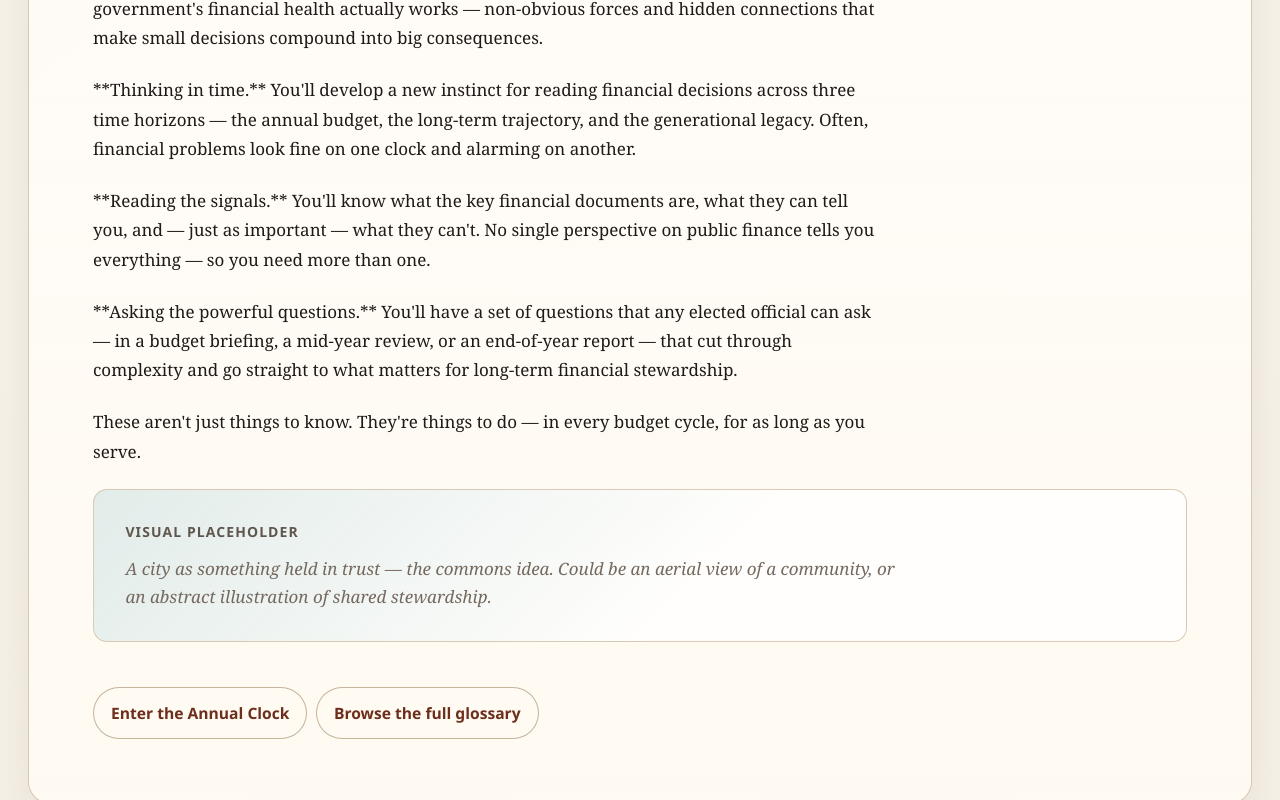
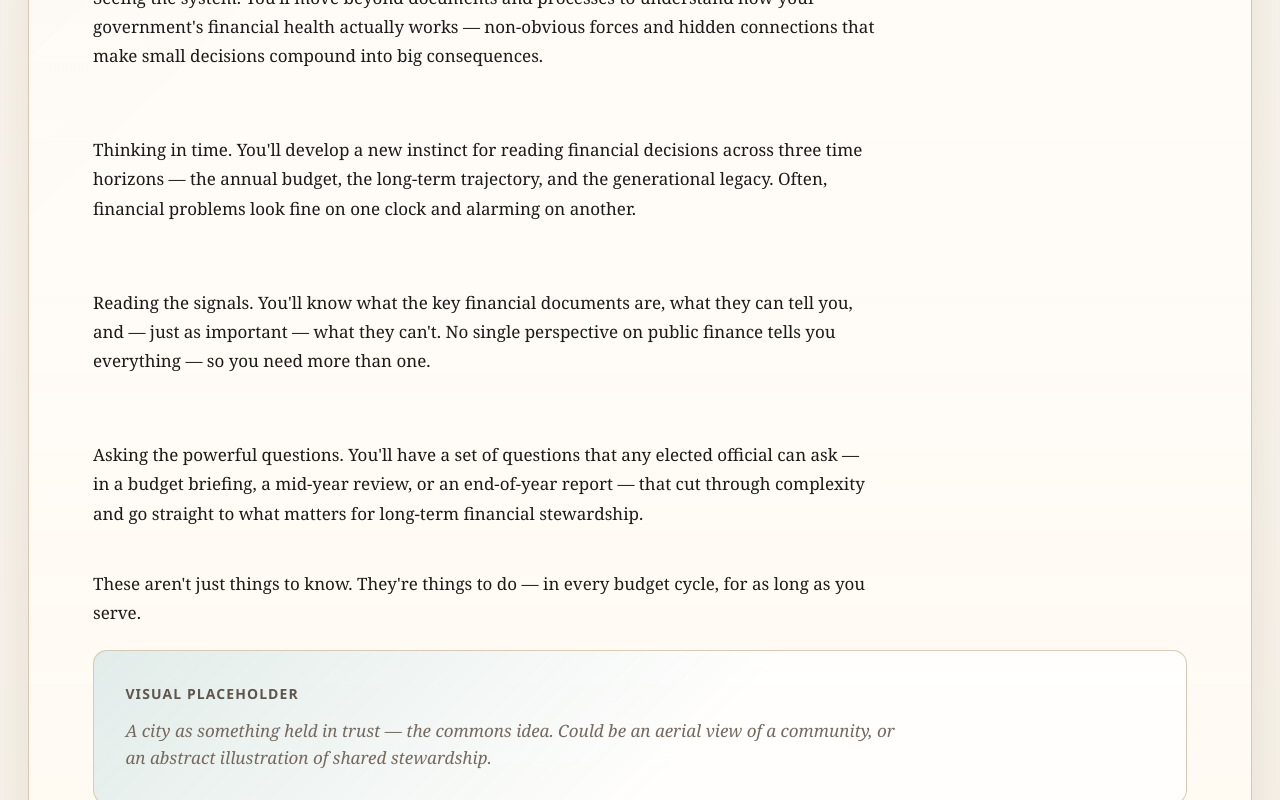
Before and after one commit to SKavanagh13/Seeing-the-System, a React (Vite) app: page / in a window 1280 px wide. Shown: the part 1480-2280 px from the top of the page. Built offline with nearby package versions, Linux system fonts and the light colour scheme.

Commit message:
PR12: Refine prologue CTA and guide goals (#17)

```diff
--- a/content/prologue.md
+++ b/content/prologue.md
@@ -22,13 +22,13 @@ That's the job.
 
 You don't need to be a public finance expert. That's what your finance director is for. What you do need is something different — the ability to be a powerful steward of your community's financial health and a confident participant in the decisions that shape it. That's what this guide is for.
 
-**Seeing the system.** You'll move beyond documents and processes to understand how your government's financial health actually works — non-obvious forces and hidden connections that make small decisions compound into big consequences.
+[GOAL]Seeing the system.|You'll move beyond documents and processes to understand how your government's financial health actually works — non-obvious forces and hidden connections that make small decisions compound into big consequences.[/GOAL]
 
-**Thinking in time.** You'll develop a new instinct for reading financial decisions across three time horizons — the annual budget, the long-term trajectory, and the generational legacy. Often, financial problems look fine on one clock and alarming on another.
+[GOAL]Thinking in time.|You'll develop a new instinct for reading financial decisions across three time horizons — the annual budget, the long-term trajectory, and the generational legacy. Often, financial problems look fine on one clock and alarming on another.[/GOAL]
 
-**Reading the signals.** You'll know what the key financial documents are, what they can tell you, and — just as important — what they can't. No single perspective on public finance tells you everything — so you need more than one.
+[GOAL]Reading the signals.|You'll know what the key financial documents are, what they can tell you, and — just as important — what they can't. No single perspective on public finance tells you everything — so you need more than one.[/GOAL]
 
-**Asking the powerful questions.** You'll have a set of questions that any elected official can ask — in a budget briefing, a mid-year review, or an end-of-year report — that cut through complexity and go straight to what matters for long-term financial stewardship.
+[GOAL]Asking the powerful questions.|You'll have a set of questions that any elected official can ask — in a budget briefing, a mid-year review, or an end-of-year report — that cut through complexity and go straight to what matters for long-term financial stewardship.[/GOAL]
 
 These aren't just things to know. They're things to do — in every budget cycle, for as long as you serve.
 
--- a/src/pages/HomePage.tsx
+++ b/src/pages/HomePage.tsx
@@ -1,10 +1,18 @@
+import { Fragment } from 'react'
 import { NavLink } from 'react-router-dom'
 
+import { GlossaryTerm } from '../components/GlossaryTerm'
 import { ChapterRenderer } from '../components/chapter/ChapterRenderer'
 import { getChapterContent } from '../lib/chapterContent'
+import type { ChapterRenderNode } from '../lib/chapterCards'
+import {
+  parseInlineGlossary,
+  type InlineContentNode,
+} from '../lib/contentParser'
 
 export function HomePage() {
   const prologue = getChapterContent('prologue')
+  const contentSegments = buildContentSegments(prologue.nodes)
 
   return (
     <section className="page home-page">
@@ -13,16 +21,115 @@ export function HomePage() {
         <h1 className="page__title chapter-page__title">{prologue.title}</h1>
       </header>
 
-      <ChapterRenderer nodes={prologue.nodes} />
+      {contentSegments.map((segment, index) =>
+        segment.type === 'chapter' ? (
+          <ChapterRenderer key={`chapter-${index}`} nodes={segment.nodes} />
+        ) : (
+          <GoalBlock
+            key={`goal-${segment.goal.lead}-${index}`}
+            lead={segment.goal.lead}
+            body={segment.goal.body}
+          />
+        ),
+      )}
 
-      <div className="home-page__actions">
-        <NavLink to="/annual-clock" className="home-page__link">
-          Enter the Annual Clock
-        </NavLink>
-        <NavLink to="/glossary" className="home-page__link">
-          Browse the full glossary
+      <div className="home-page__primary-cta-wrap">
+        <NavLink to="/annual-clock" className="home-page__primary-cta">
+          Begin with the Annual Clock {'\u2192'}
         </NavLink>
       </div>
     </section>
   )
 }
+
+function GoalBlock({ lead, body }: GoalMarkup) {
+  return (
+    <p className="chapter-paragraph home-page__goal-block">
+      <span className="home-page__goal-lead">
+        <InlineContent text={lead} />
+      </span>{' '}
+      <InlineContent text={body} />
+    </p>
+  )
+}
+
+type GoalMarkup = {
+  lead: string
+  body: string
+}
+
+type ContentSegment =
+  | { type: 'chapter'; nodes: ChapterRenderNode[] }
+  | { type: 'goal'; goal: GoalMarkup }
+
+function buildContentSegments(nodes: ChapterRenderNode[]): ContentSegment[] {
+  const segments: ContentSegment[] = []
+  let currentNodes: ChapterRenderNode[] = []
+
+  for (const node of nodes) {
+    const goal = getGoalMarkup(node)
+
+    if (!goal) {
+      currentNodes.push(node)
+      continue
+    }
+
+    if (currentNodes.length > 0) {
+      segments.push({ type: 'chapter', nodes: currentNodes })
+      currentNodes = []
+    }
+
+    segments.push({ type: 'goal', goal })
+  }
+
+  if (currentNodes.length > 0) {
+    segments.push({ type: 'chapter', nodes: currentNodes })
+  }
+
+  return segments
+}
+
+function getGoalMarkup(node: ChapterRenderNode): GoalMarkup | null {
+  if (node.type !== 'paragraph') {
+    return null
+  }
+
+  const match = node.text.match(/^\[GOAL\]([^|]+)\|(.+)\[\/GOAL\]$/)
+
+  if (!match) {
+    return null
+  }
+
+  return {
+    lead: match[1].trim(),
+    body: match[2].trim(),
+  }
+}
+
+function InlineContent({ text }: { text: string }) {
+  const nodes = parseInlineGlossary(text)
+
+  return (
+    <>
+      {nodes.map((node, index) => (
+        <InlineNode key={createInlineKey(node, index)} node={node} />
+      ))}
+    </>
+  )
+}
+
+function InlineNode({ node }: { node: InlineContentNode }) {
+  if (node.type === 'text') {
+    return <Fragment>{node.text}</Fragment>
+  }
+
+  return <GlossaryTerm termKey={node.termKey}>{node.displayText}</GlossaryTerm>
+}
+
+function createInlineKey(node: InlineContentNode, index: number) {
+  if (node.type === 'text') {
+    return `text-${index}-${node.text}`
+  }
+
+  return `glossary-${index}-${node.termKey}-${node.displayText}`
+}
--- a/src/styles.css
+++ b/src/styles.css
@@ -221,6 +221,47 @@ select {
 .home-page {
   display: grid;
   gap: 2.4rem;
+}
+
+.home-page__goal-block {
+  margin: 0;
+  color: #1A1A18;
+}
+
+.home-page__goal-block + .home-page__goal-block {
+  margin-top: 24px;
+}
+
+.home-page__goal-lead {
+  font-weight: 500;
+}
+
+.home-page__primary-cta-wrap {
+  display: flex;
+  justify-content: center;
+  margin-top: 64px;
+  margin-bottom: 80px;
+}
+
+.home-page__primary-cta {
+  display: inline-flex;
+  align-items: center;
+  justify-content: center;
+  padding: 16px 48px;
+  border: 0;
+  border-radius: 6px;
+  background: #1F4E79;
+  color: #FFFFFF;
+  font-family: var(--font-heading);
+  font-size: 17px;
+  font-weight: 500;
+  text-decoration: none;
+  transition: background-color 200ms ease;
+}
+
+.home-page__primary-cta:hover,
+.home-page__primary-cta:focus-visible {
+  background: #2563A0;
 }
 
 .home-page__actions {
```
